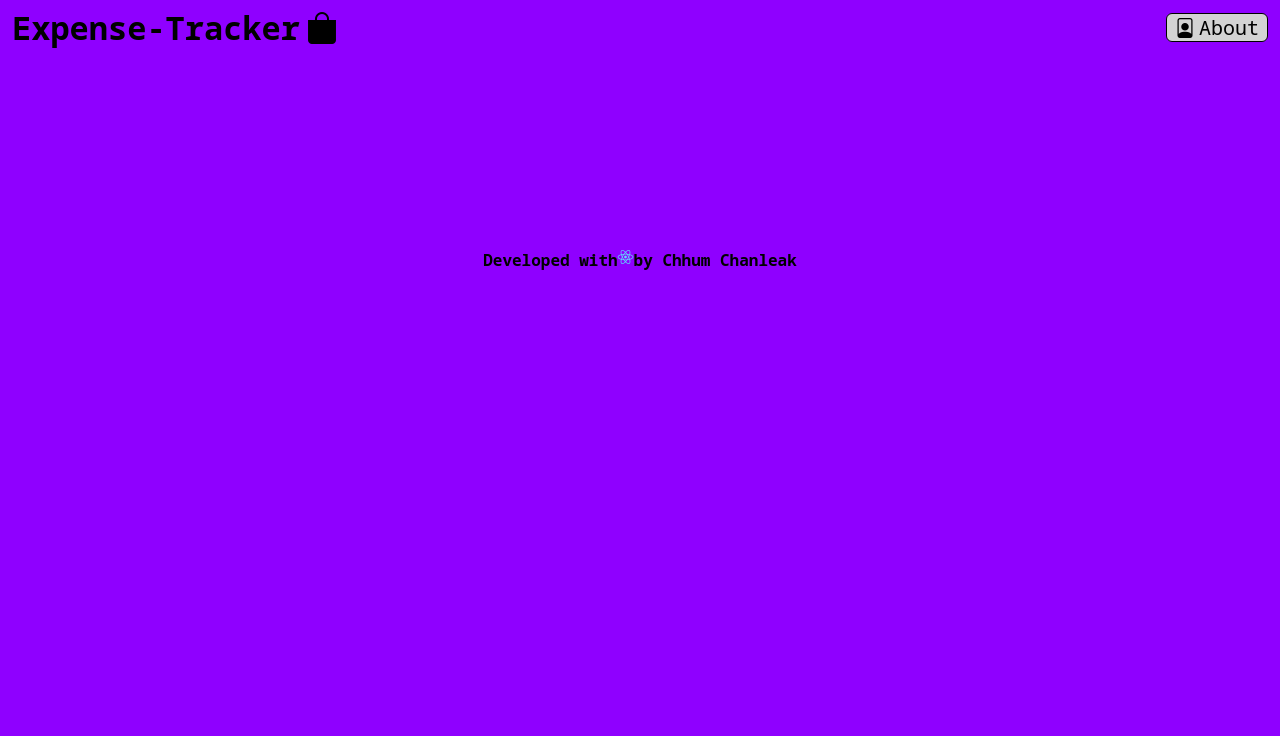
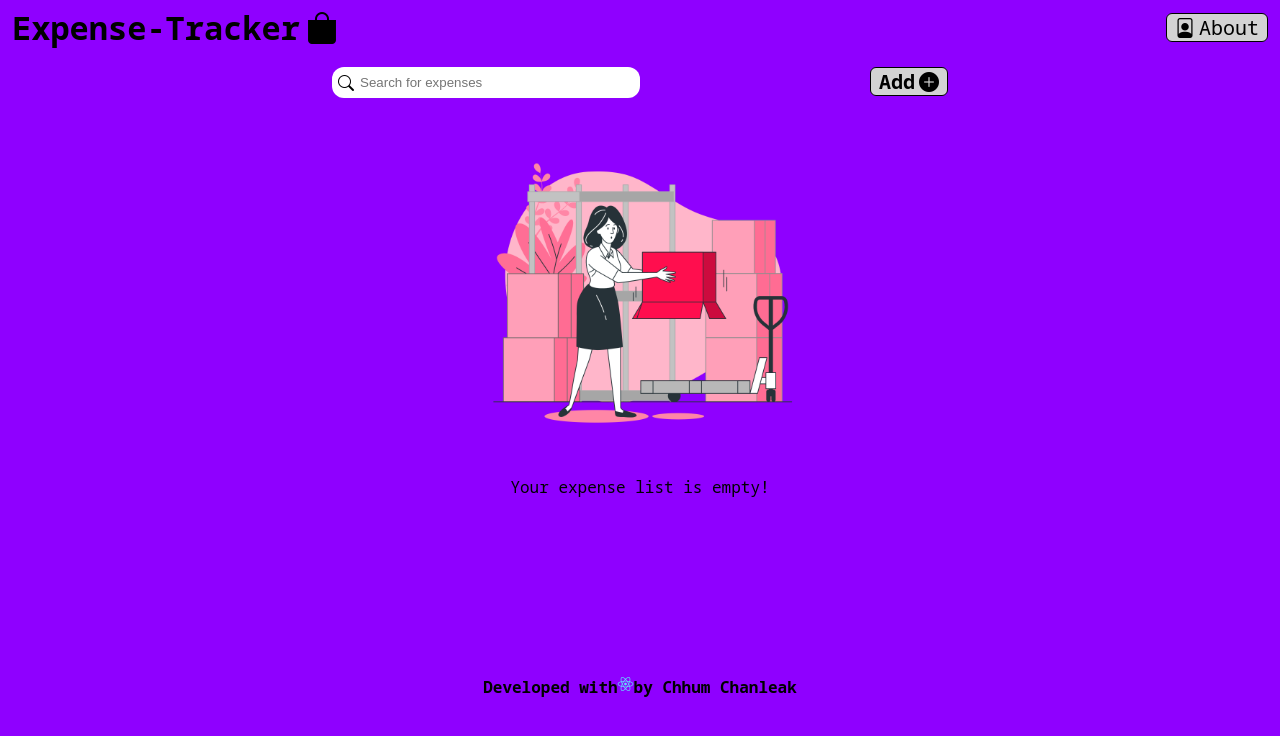
Before and after one commit to chhum-chanleak/expense, a React (Create React App) app: page / in a window 1280 px wide. Shown: the top 736 px of the page. Built offline with nearby package versions, Linux system fonts and the light colour scheme.

Commit message:
updated js files

```diff
--- a/src/App.js
+++ b/src/App.js
@@ -10,7 +10,7 @@ function App() {
   return (
     <Router>
       <Header />
-      <Route path="/expense" exact component={Home} />
+      <Route path="/" exact component={Home} />
       <Route path="/add-expense" component={AddExpense} />
       <Route path="/about" component={About} />
       <Footer />
--- a/src/components/add-form/success-modal.js
+++ b/src/components/add-form/success-modal.js
@@ -25,7 +25,7 @@ const SuccessModal = ({ modalOpen, setModalOpen }) => {
           alt="Expense Added"
           className="added-image"
         />
-        <Link to="/expense/">
+        <Link to="/">
           <div className="take-home-button">
             <i class="bi bi-house-door-fill"></i>
             Home
--- a/src/components/header/index.js
+++ b/src/components/header/index.js
@@ -6,7 +6,7 @@ const Header = () => {
   return (
     <div className="header-container">
       <div className="header">
-        <Link to="/expense/">
+        <Link to="/">
           <div className="header-logo">
             <label>Expense-Tracker</label>
             <i class="bi bi-bag-fill"></i>
--- a/src/components/topfold/index.js
+++ b/src/components/topfold/index.js
@@ -13,7 +13,7 @@ const TopFold = () => {
   };
   return (
     <div className="topfold">
-      {window.location.pathname === "/expense/" ? (
+      {window.location.pathname === "/" ? (
         <div className="home-topfold">
           <div className="search-bar">
             <i class="bi bi-search"></i>
@@ -32,13 +32,13 @@ const TopFold = () => {
         </div>
       ) : (
         <div className="add-topfold">
-          <Link to="/expense/">
+          <Link to="/">
             {" "}
             <div className="add-topfold-button">
               <label>Go Back</label>
             </div>
           </Link>
-          <Link to="/expense/">
+          <Link to="/">
             <div className="add-topfold-button">
               <label>Cancel</label>
               <i class="bi bi-x-octagon-fill"></i>
--- a/src/pages/about/index.js
+++ b/src/pages/about/index.js
@@ -6,7 +6,7 @@ const About = () => {
   return (
     <div className="about">
       <div className="back-button">
-        <Link to="/expense/">
+        <Link to="/">
           <button>Go Back</button>
         </Link>
       </div>
```
